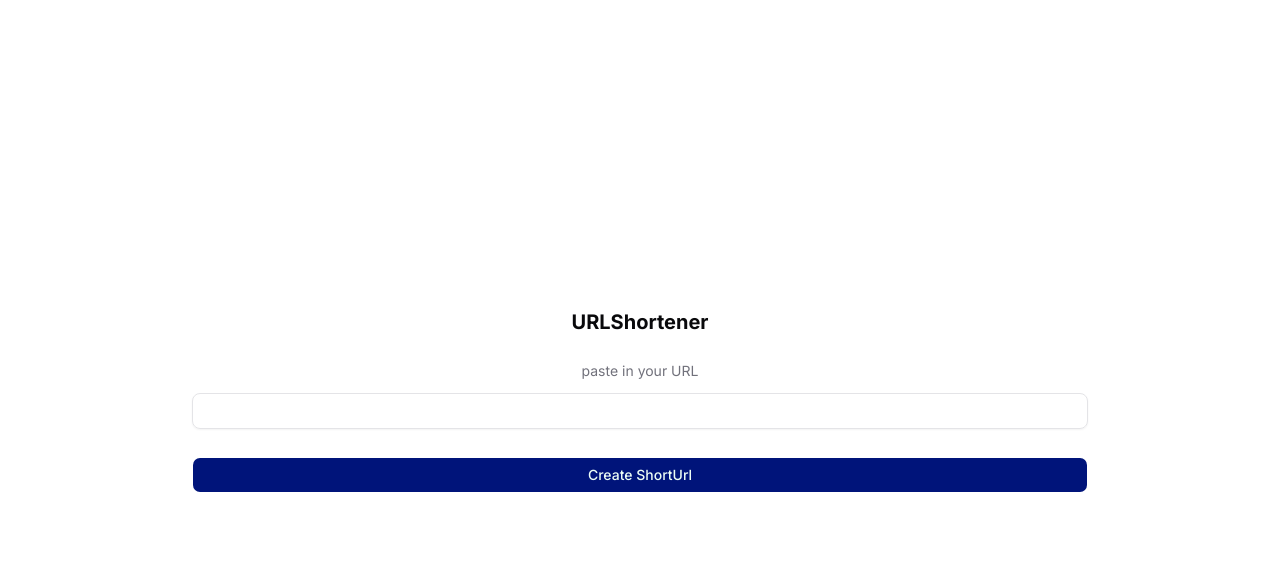
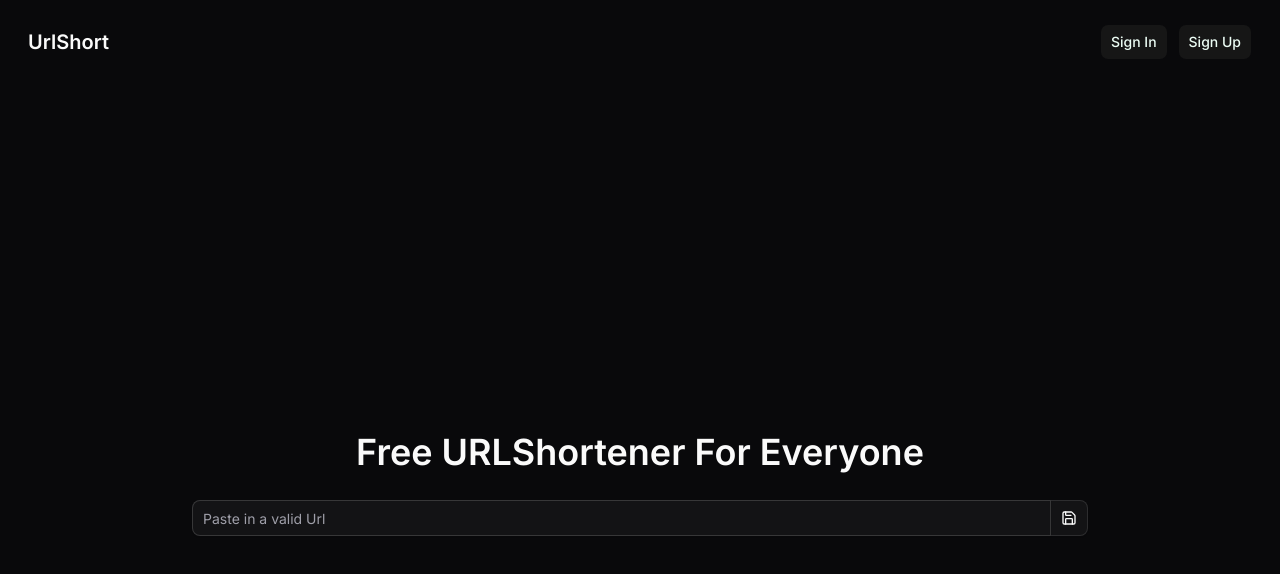
Before and after one commit to lmpladano/URLShortener, a Next.js app: page / in a window 1280 px wide. Shown: the top 574 px of the page. Built offline with nearby package versions, Linux system fonts and the light colour scheme.

Commit message:
Add NavBar component and refactor FormComponent, ListComponent, and ListItem for improved UI and functionality; introduce ButtonGroup for better button layout

```diff
--- /dev/null
+++ b/app/components/nav-bar/NavBar.tsx
@@ -0,0 +1,17 @@
+import { Button } from "@/components/ui/button";
+
+export default function NavBar() {
+  return (
+    <>
+      <div className="flex items-center px-7 justify-between">
+        <div className="py-7">
+          <h1 className="text-xl font-semibold">UrlShort</h1>
+        </div>
+        <div className="flex gap-2.5">
+          <Button>Sign In</Button>
+          <Button>Sign Up</Button>
+        </div>
+      </div>
+    </>
+  );
+}
--- a/app/components/url-shortener/FormComponent.tsx
+++ b/app/components/url-shortener/FormComponent.tsx
@@ -1,7 +1,9 @@
 import { Button } from "@/components/ui/button";
-import { Field, FieldDescription, FieldGroup } from "@/components/ui/field";
+import { Field, FieldGroup } from "@/components/ui/field";
+import { ButtonGroup } from "@/components/ui/button-group";
 import { Input } from "@/components/ui/input";
 import { createShortUrl } from "@/lib/api/url";
+import { Save } from "lucide-react";
 
 type FormComponentProps = {
   onListChanged: () => void | Promise<void>;
@@ -32,16 +34,17 @@ export default function FormComponent({ onListChanged }: FormComponentProps) {
       <form onSubmit={handleSubmit}>
         <FieldGroup>
           <div className="flex flex-col items-center text-center">
-            <h1 className="text-xl font-bold">URLShortener</h1>
+            <h1 className="text-4xl font-semibold">
+              Free URLShortener For Everyone
+            </h1>
           </div>
           <Field>
-            <FieldDescription className="text-center">
-              paste in your URL
-            </FieldDescription>
-            <Input name="rawLink" />
-          </Field>
-          <Field>
-            <Button type="submit">Create ShortUrl</Button>
+            <ButtonGroup>
+              <Input placeholder="Paste in a valid Url" name="rawLink" />
+              <Button variant="outline" type="submit">
+                <Save />
+              </Button>
+            </ButtonGroup>
           </Field>
         </FieldGroup>
       </form>
--- a/app/components/url-shortener/ListComponent.tsx
+++ b/app/components/url-shortener/ListComponent.tsx
@@ -1,6 +1,7 @@
 import { ListItem } from "./ListItem";
 
 import type { UrlItem } from "@/lib/types";
+import { ItemGroup } from "@/components/ui/item";
 
 type ListComponentProps = {
   list: UrlItem[];
@@ -21,7 +22,9 @@ export default function ListComponent({
 
   return (
     <>
-      <ul>{LinkList}</ul>
+      <ItemGroup className="flex-col m-auto max-w-3xl">
+        <ul>{LinkList}</ul>
+      </ItemGroup>
     </>
   );
 }
--- a/app/components/url-shortener/ListItem.tsx
+++ b/app/components/url-shortener/ListItem.tsx
@@ -1,6 +1,7 @@
 import { deleteShortUrl } from "@/lib/api/url";
-import { ChevronRightIcon } from "lucide-react";
+import { ExternalLink, Eraser, Copy } from "lucide-react";
 import type { UrlItem } from "@/lib/types";
+import { Button } from "@/components/ui/button";
 
 import {
   Item,
@@ -29,25 +30,29 @@ export function ListItem({ item, onListChanged }: ListComponentProps) {
 
   return (
     <>
-      <div className="flex w-full max-w-full flex-col gap-4 my-5">
-        <Item variant="outline">
+      <Item key={item.base62} variant="outline" className="my-3">
+        <ItemContent className="gap-1">
+          <ItemTitle>{item.shortened}</ItemTitle>
+          <ItemDescription className="truncate w-90">
+            {item.original}
+          </ItemDescription>
+        </ItemContent>
+        <ItemActions>
+          <Button variant="ghost" size="icon" className="rounded-full">
+            <Copy />
+          </Button>
+          <a href={item.shortened} target="_blank">
+            <Button variant="ghost" size="icon" className="rounded-full">
+              <ExternalLink />
+            </Button>
+          </a>
           <form onSubmit={handleSubmit}>
-            <ItemContent>
-              <a href={item.shortened} target="_blank" rel="noreferrer">
-                <ItemTitle>{item.shortened} </ItemTitle>
-              </a>
-              <ItemDescription className="truncate w-100 ">
-                {item.original}
-              </ItemDescription>
-            </ItemContent>
-            <ItemActions>
-              <ChevronRightIcon className="size-4" />
-
-              <button type="submit">delete</button>
-            </ItemActions>
+            <Button variant="ghost" size="icon" className="rounded-full">
+              <Eraser className="text-red-600" type="submit" />
+            </Button>
           </form>
-        </Item>
-      </div>
+        </ItemActions>
+      </Item>
     </>
   );
 }
--- a/app/globals.css
+++ b/app/globals.css
@@ -52,7 +52,7 @@
   --card-foreground: oklch(0.141 0.005 285.823);
   --popover: oklch(1 0 0);
   --popover-foreground: oklch(0.141 0.005 285.823);
-  --primary: oklch(28.25% 0.16772 264.106);
+  --primary: oklch(16.842% 0.00002 271.152);
   --primary-foreground: oklch(0.979 0.021 166.113);
   --secondary: oklch(0.967 0.001 286.375);
   --secondary-foreground: oklch(0.21 0.006 285.885);
@@ -89,7 +89,7 @@
   --card-foreground: oklch(0.985 0 0);
   --popover: oklch(0.21 0.006 285.885);
   --popover-foreground: oklch(0.985 0 0);
-  --primary: oklch(31.598% 0.09522 252.247);
+  --primary: oklch(20.019% 0.00002 271.152);
   --primary-foreground: oklch(0.979 0.021 166.113);
   --secondary: oklch(0.274 0.006 286.033);
   --secondary-foreground: oklch(0.985 0 0);
--- a/app/layout.tsx
+++ b/app/layout.tsx
@@ -37,7 +37,7 @@ export default function RootLayout({
         inter.variable,
       )}
     >
-      <body className=" min-h-full flex flex-col">{children}</body>
+      <body className="dark min-h-full flex flex-col">{children}</body>
     </html>
   );
 }
--- a/app/page.tsx
+++ b/app/page.tsx
@@ -1,12 +1,14 @@
 import UrlShortenerClient from "./components/url-shortener/UrlShortenerClient";
 import { fetchListData } from "@/lib/api/url";
+import NavBar from "./components/nav-bar/NavBar";
 
 export default async function Home() {
   const data = await fetchListData();
 
   return (
     <>
-      <div className=" flex min-h-svh flex-col items-center justify-center gap-2 bg-background p-2 md:p-10">
+      <NavBar />
+      <div className=" flex min-h-200 flex-col items-center justify-center gap-2 bg-background p-2 md:p-10">
         <div className="w-full max-w-4xl">
           <UrlShortenerClient data={data} />
         </div>
--- /dev/null
+++ b/components/ui/button-group.tsx
@@ -0,0 +1,83 @@
+import { cva, type VariantProps } from "class-variance-authority"
+import { Slot } from "radix-ui"
+
+import { cn } from "@/lib/utils"
+import { Separator } from "@/components/ui/separator"
+
+const buttonGroupVariants = cva(
+  "group/button-group flex w-fit items-stretch *:focus-visible:relative *:focus-visible:z-10 has-[>[data-slot=button-group]]:gap-2 has-[select[aria-hidden=true]:last-child]:[&>[data-slot=select-trigger]:last-of-type]:rounded-r-md [&>[data-slot=select-trigger]:not([class*='w-'])]:w-fit [&>input]:flex-1",
+  {
+    variants: {
+      orientation: {
+        horizontal:
+          "[&>*:not(:first-child)]:rounded-l-none [&>*:not(:first-child)]:border-l-0 [&>*:not(:last-child)]:rounded-r-none [&>[data-slot]:not(:has(~[data-slot]))]:rounded-r-md!",
+        vertical:
+          "flex-col [&>*:not(:first-child)]:rounded-t-none [&>*:not(:first-child)]:border-t-0 [&>*:not(:last-child)]:rounded-b-none [&>[data-slot]:not(:has(~[data-slot]))]:rounded-b-md!",
+      },
+    },
+    defaultVariants: {
+      orientation: "horizontal",
+    },
+  }
+)
+
+function ButtonGroup({
+  className,
+  orientation,
+  ...props
+}: React.ComponentProps<"div"> & VariantProps<typeof buttonGroupVariants>) {
+  return (
+    <div
+      role="group"
+      data-slot="button-group"
+      data-orientation={orientation}
+      className={cn(buttonGroupVariants({ orientation }), className)}
+      {...props}
+    />
+  )
+}
+
+function ButtonGroupText({
+  className,
+  asChild = false,
+  ...props
+}: React.ComponentProps<"div"> & {
+  asChild?: boolean
+}) {
+  const Comp = asChild ? Slot.Root : "div"
+
+  return (
+    <Comp
+      className={cn(
+        "flex items-center gap-2 rounded-md border bg-muted px-2.5 text-sm font-medium shadow-xs [&_svg]:pointer-events-none [&_svg:not([class*='size-'])]:size-4",
+        className
+      )}
+      {...props}
+    />
+  )
+}
+
+function ButtonGroupSeparator({
+  className,
+  orientation = "vertical",
+  ...props
+}: React.ComponentProps<typeof Separator>) {
+  return (
+    <Separator
+      data-slot="button-group-separator"
+      orientation={orientation}
+      className={cn(
+        "relative self-stretch bg-input data-horizontal:mx-px data-horizontal:w-auto data-vertical:my-px data-vertical:h-auto",
+        className
+      )}
+      {...props}
+    />
+  )
+}
+
+export {
+  ButtonGroup,
+  ButtonGroupSeparator,
+  ButtonGroupText,
+  buttonGroupVariants,
+}
```
